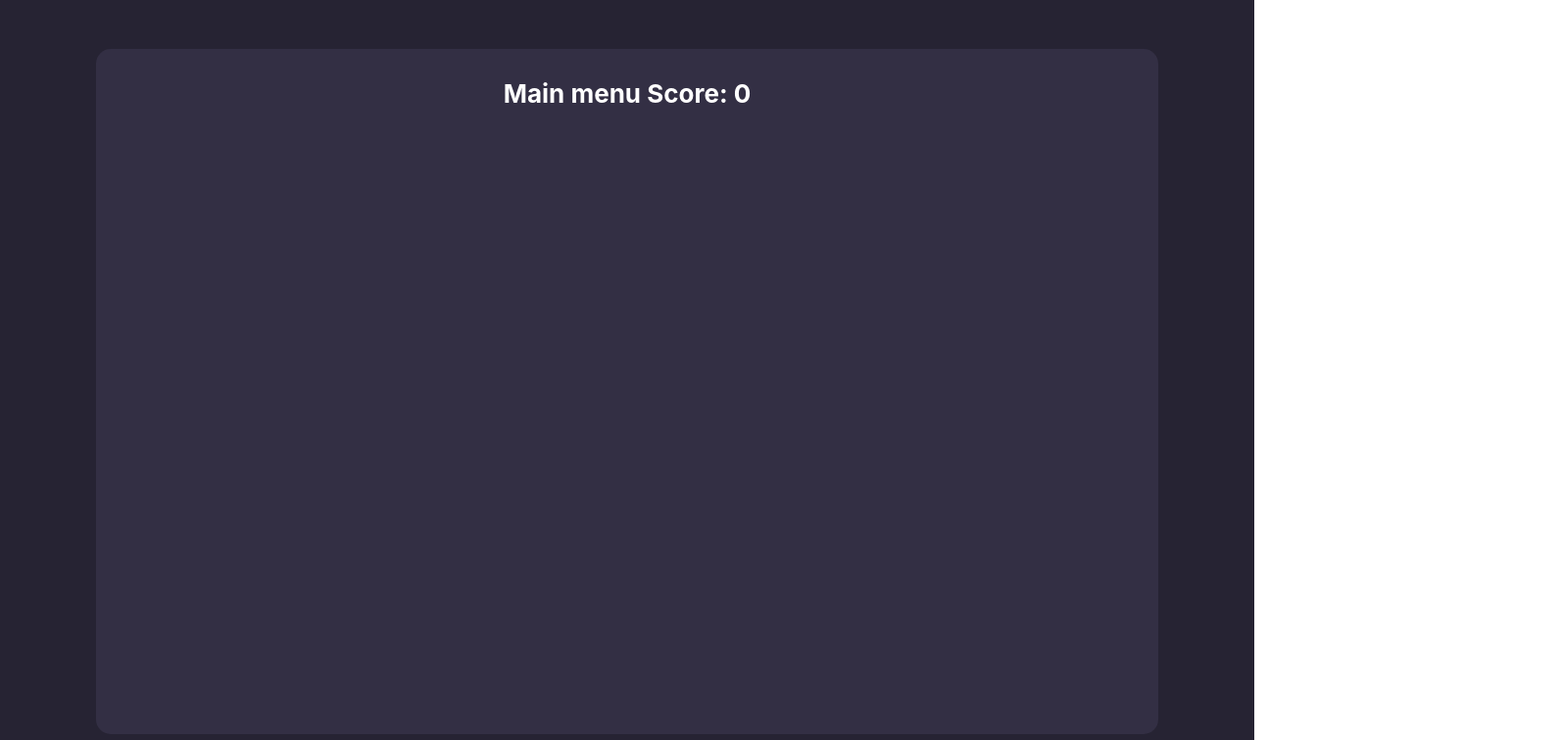
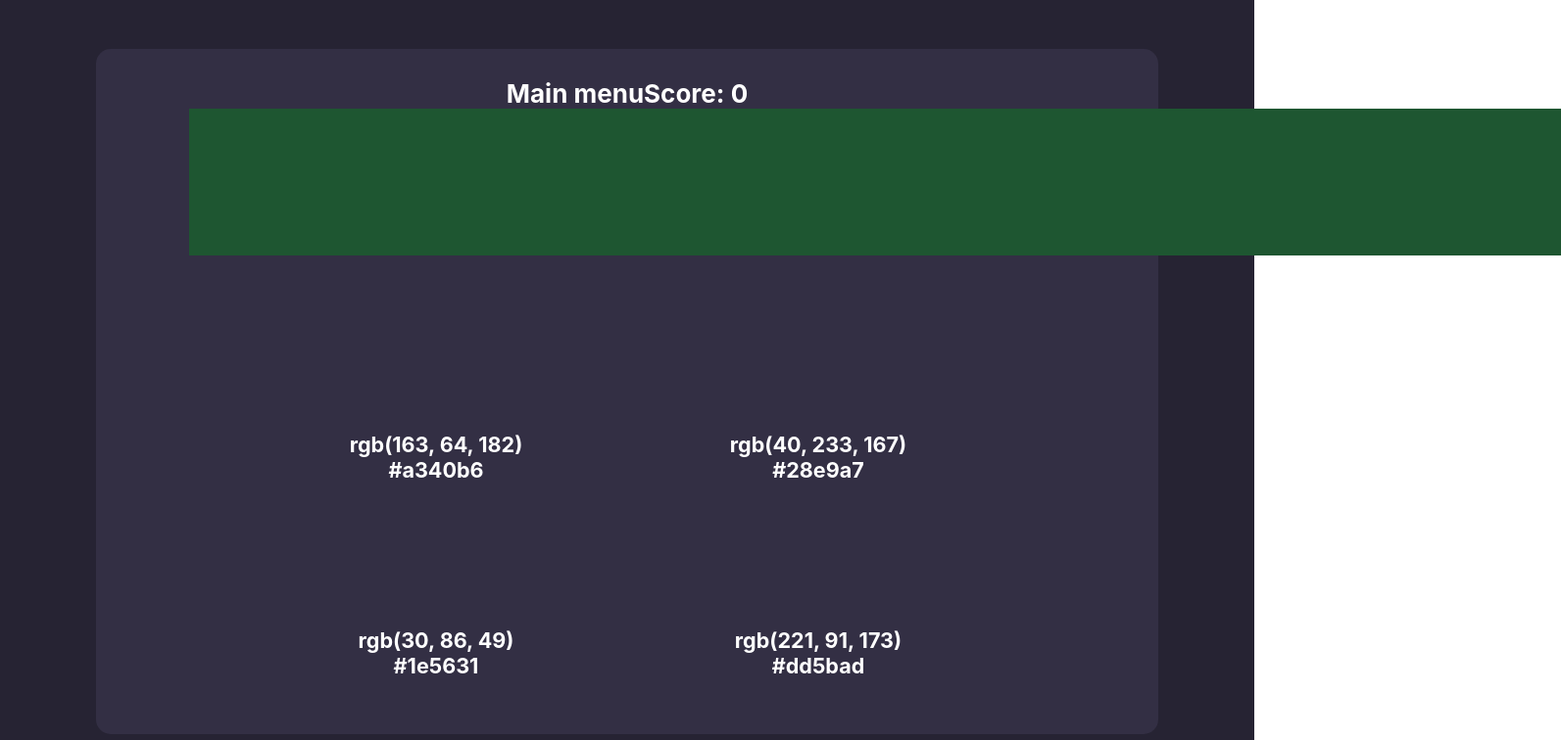
Before and after one commit to L03A95/rgb-guesser, a React (Create React App) app: page / in a window 1280 px wide. Both pictures are taken after a click on the button "Play". Shown: the top 756 px of the page at 98% size, 1593 px wide, since content can reach past the window. Built offline with nearby package versions, Linux system fonts and the light colour scheme.

Commit message:
function_game

```diff
--- a/src/Components/GameDisplay.jsx
+++ b/src/Components/GameDisplay.jsx
@@ -1,4 +1,5 @@
 import { useState } from "react"
+import "../Styles/Game.css"
 
 
 export default function GameDisplay ({gameShowHandler}) {
@@ -21,10 +22,43 @@ export default function GameDisplay ({gameShowHandler}) {
         return hex.length == 1 ? "0" + hex : hex;
       }
 
+      function options(color) {
+        let resul = []
+        let num = Math.floor(Math.random() * 6);
+
+        for (let i = 0; i < 6; i++) {
+          let random = getRandomColor()
+          i === num ? resul.push(<h5 style={{height:"40px",width:"230px",margin:"80px"}}>{color.rgb}  {color.hex}</h5>) : resul.push(<h5 style={{height:"40px",width:"230px",margin:"80px"}}>{random.rgb}  {random.hex}</h5>)
+        }
+        return resul
+      }
+
+      function game () {
+        let colorCorrecto = getRandomColor()
+
+        let styleColor = {
+          height: "150px",
+          width: "1400px",
+          marginLeft:"65px",
+          backgroundColor: colorCorrecto.rgb
+        }
+
+        return (
+          <div>
+            <div style={styleColor}></div>
+            <div className="option-container">
+              {options(colorCorrecto).map((e) => e)}
+            </div>
+          </div>
+        )
+      }
+
+
     return(
         <>
-            <strong onClick={() => gameShowHandler(false,true)}>Main menu          </strong>
+            <strong onClick={() => gameShowHandler(false,true)}>Main menu</strong>
             <strong>Score: {score}</strong>
+            {game()}
         </>
     )
 }
--- /dev/null
+++ b/src/Styles/Game.css
@@ -0,0 +1,13 @@
+
+.color_toguess {
+    background-color: #fff;
+    height: 150px;
+    width: 1000px;
+}
+
+.option-container {
+    display: flex;
+    justify-content: center;
+    flex-wrap: wrap;
+    margin-top: 100px;
+}
```
